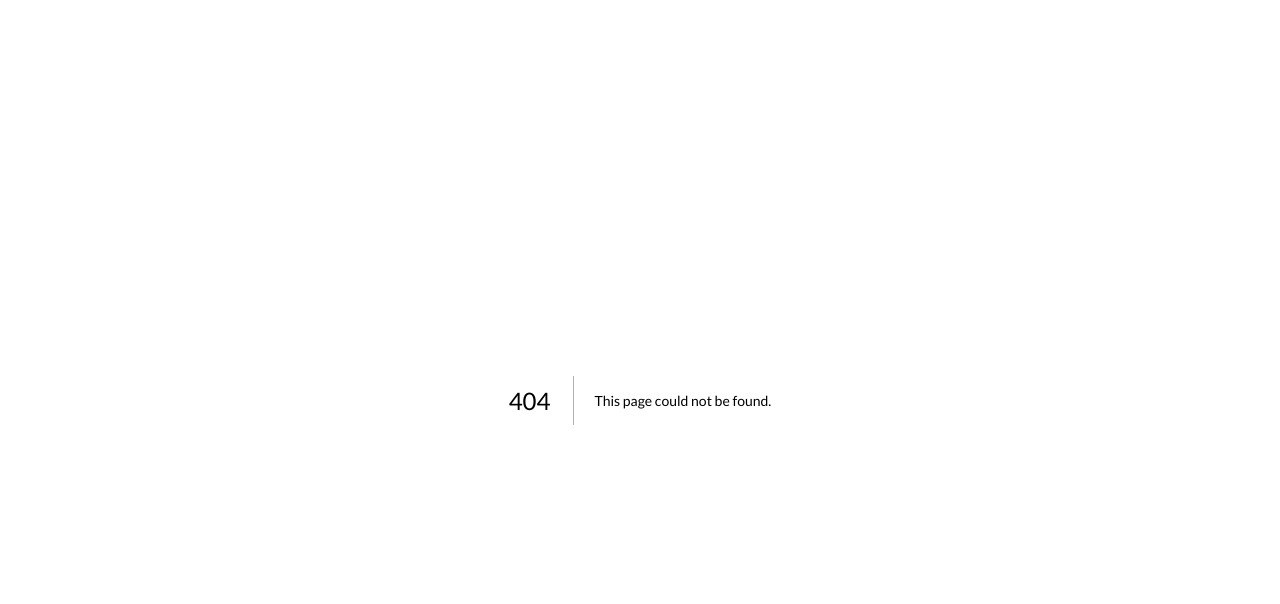
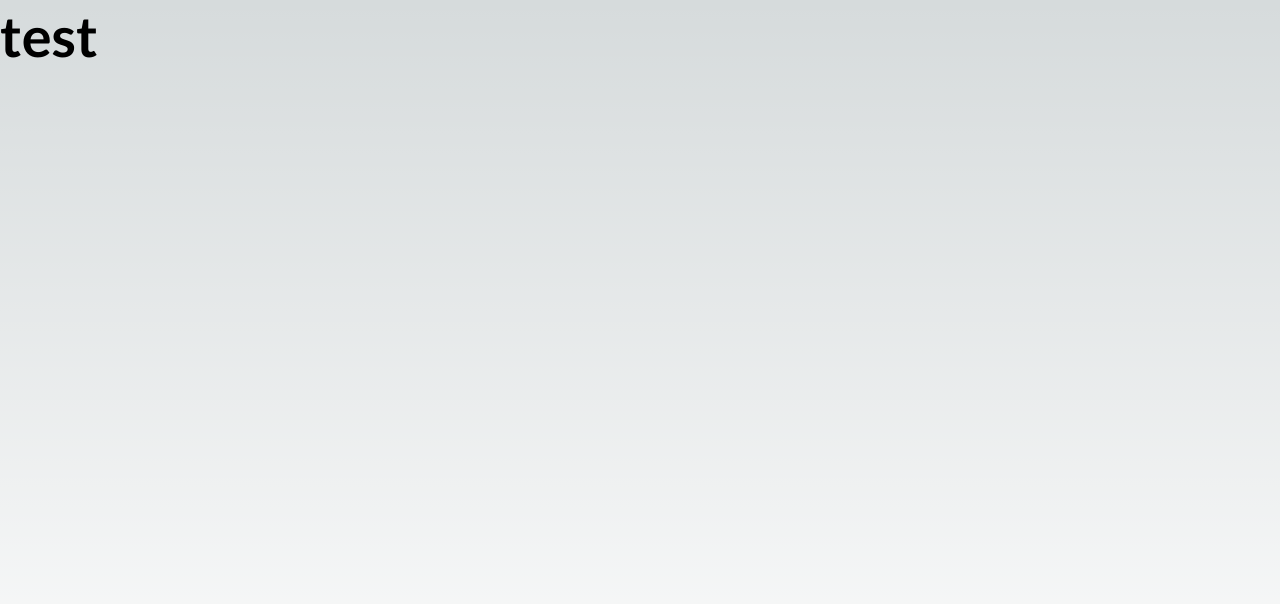
Before and after one commit to mister-bee/beechtree, a Next.js app: page /payment in a window 1280 px wide. Before the commit this address had no page. Shown: the top 604 px of the page. Built offline with nearby package versions, Linux system fonts and the light colour scheme.

Commit message:
routing test

```diff
--- a/app/page.js
+++ b/app/page.js
@@ -6,6 +6,7 @@ import styles from "./page.module.css";
 import { useState } from "react";
 import { Button } from "semantic-ui-react";
 import Image from "next/image";
+import Link from "next/link";
 import { useMediaQuery } from "react-responsive";
 import FlowiseBot from "./FlowiseBot.jsx";
 
@@ -41,6 +42,7 @@ export default function Home() {
           </Button>
         )}
 
+        <Link href="/payment">$</Link>
         <FlowiseBot />
       </div>
       <br />
--- /dev/null
+++ b/app/payment/page.js
@@ -0,0 +1,15 @@
+// page.js
+
+"use client";
+
+import { useState } from "react";
+
+export default function Home() {
+  const [showContactInfo, setShowContactInfo] = useState(false);
+
+  return (
+    <main>
+      <h1>test</h1>
+    </main>
+  );
+}
```
